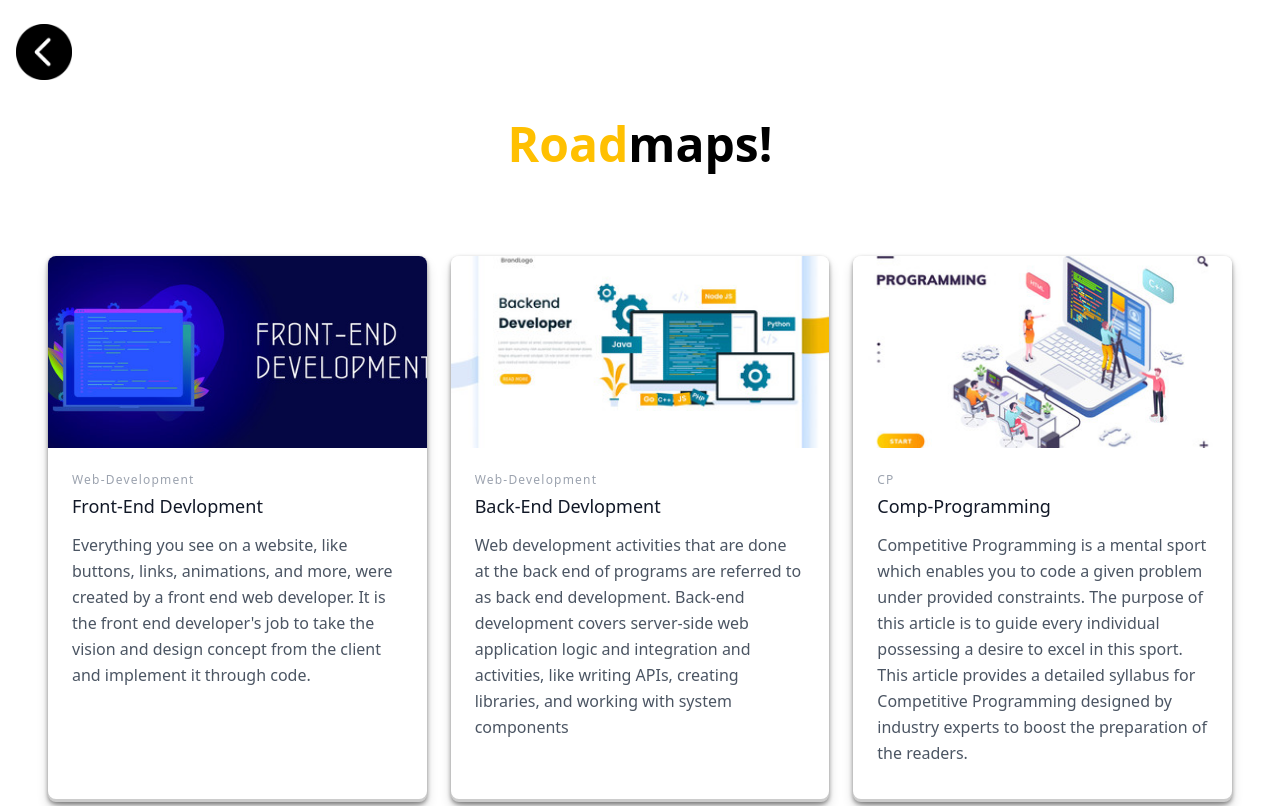
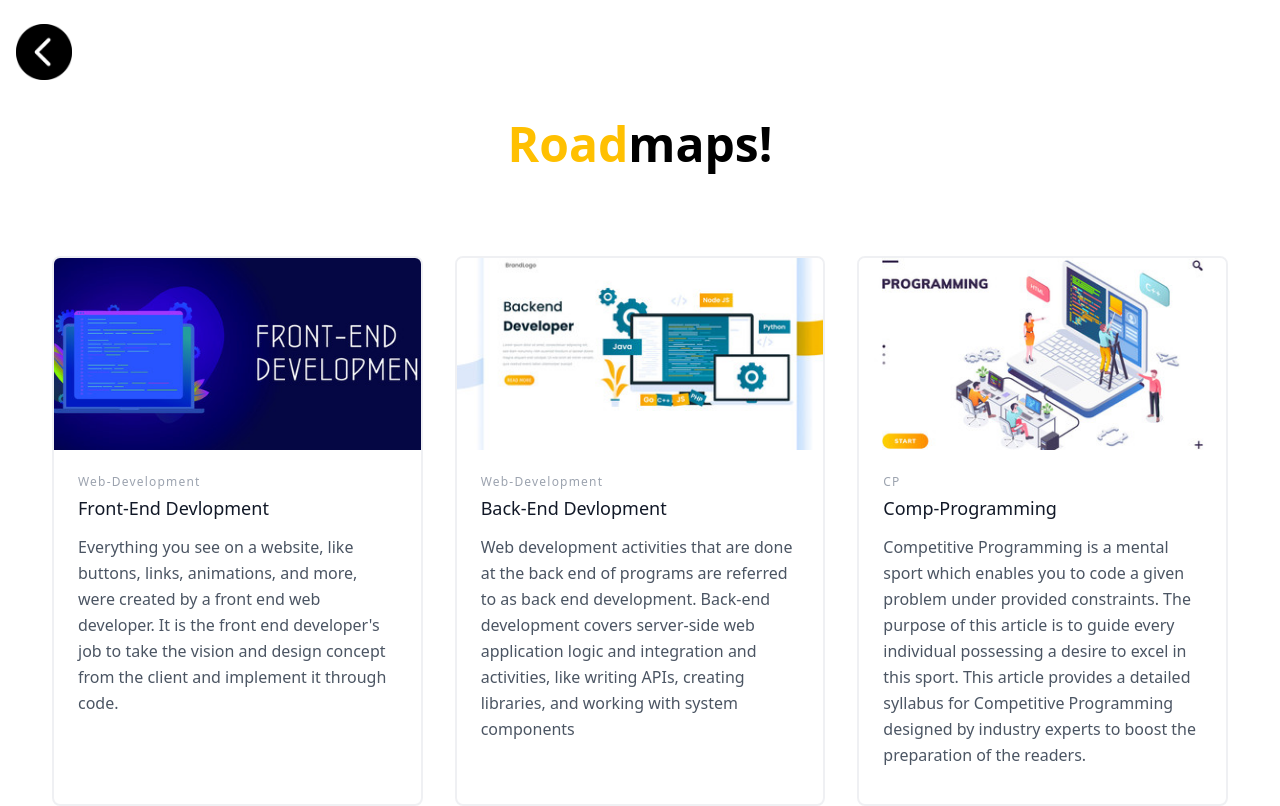
Before and after one commit to aryantiwari8736/BrainBits, a React (Create React App) app: page /roadmap in a window 1280 px wide. Shown: the top 806 px of the page. Built offline with nearby package versions, Linux system fonts and the light colour scheme.

Commit message:
team page updates

```diff
--- a/src/components/Roadmap/RoadmapCard.js
+++ b/src/components/Roadmap/RoadmapCard.js
@@ -3,10 +3,10 @@ import React from 'react'
 function RoadmapCard(props) {
   return (
 
-        <div className="px-3 my-4  md:w-1/3 ">
+        <div className="p-4 md:w-1/3 ">
           <a target="_blanck" href={props.link}>
-        <div className="h-full backgroundcard  border-gray-200 border-opacity-60 rounded-lg overflow-hidden">
-          <img className="lg:h-48 md:h-36 w-full object-cover object-center" src={props.rcardimg} alt="blog"/>
+        <div className="h-full border-2 border-gray-200 border-opacity-60 rounded-lg overflow-hidden">
+          <img  className="lg:h-48 md:h-36 w-full object-cover object-center" src={props.rcardimg} alt="blog"/>
           <div className="p-6">
             <h2 className="tracking-widest text-xs title-font font-medium text-gray-400 mb-1">{props.category}</h2>
             <h1 className="title-font text-lg font-medium text-gray-900 mb-3">{props.heading}</h1>
--- a/src/components/Team/Team.js
+++ b/src/components/Team/Team.js
@@ -44,19 +44,15 @@ const Team = () => {
     <div className="flex flex-wrap -m-2 ">
 
    <TeamCard name="Saket Tiwari"  linkLinkedin="https://www.linkedin.com/in/saket-tiwari-603300213" position="Co-Founder" image={saket}/>
-   <TeamCard name="Aryan Tiwari"  linkLinkedin="https://www.linkedin.com/in/aryan-tiwari-b397b8229" position="Co-Founder" image={aryan}/>
+   <TeamCard name="Aryan Tiwari"  linkLinkedin="https://www.linkedin.com/in/aryan-tiwari-b397b8229" position="Co-Founder" instalink="https://www.instagram.com/_shanu_14_/" image={aryan}/>
    <TeamCard name="Vaibhav Bisht" linkLinkedin="https://www.linkedin.com/in/vaibhav-bisht-54519522a" position="General-Secretary" image={vaibhav}/>
-
+   <TeamCard name="Ashish Bhatt" linkLinkedin="https://www.linkedin.com/in/ashish-bhatt-9b1937225" position="Coordinator" image={ashish}/>
+   <TeamCard name="Prabhat Sahrawat" linkLinkedin="https://www.linkedin.com/in/prabhatsahrawat" position="Coordinator" image={prabhat}/>
+   <TeamCard name="Dev Varshney" linkLinkedin="https://www.linkedin.com/in/varshneydev27" position="Coordinator" image={dev}/>
    <TeamCard name="Sahib Singh" linkLinkedin="https://www.linkedin.com/in/sahib-singh-b715b2207" position="CP Lead" image={sahib}/>
    <TeamCard name="Gaurav Payal" linkLinkedin="https://www.linkedin.com/in/2oo3-gaurav" position="Graphics Lead" image={gaurav}/>
-   <TeamCard name="Ashish Bhatt" linkLinkedin="https://www.linkedin.com/in/ashish-bhatt-9b1937225" position="Coordinator" image={ashish}/>
-   <TeamCard name="Prabhat Sahrawat" linkLinkedin="https://www.linkedin.com/in/prabhatsahrawat" position="Coordinator" image={prabhat}/>
-
-   <TeamCard name="Dev Varshney" linkLinkedin="https://www.linkedin.com/in/varshneydev27" position="Coordinator" image={dev}/>
-
-
+   <TeamCard name="Lakshya Garg" linkLinkedin="https://www.linkedin.com/in/lakshya-garg-1358a6239" position="Social Media Manager" image={lakshya}/>
    <TeamCard name="Om Daryani" linkLinkedin="https://www.linkedin.com/in/om-daryani-473151239" position="Frontend -Developer" image={om}/>
-   <TeamCard name="Lakshya Garg" linkLinkedin="https://www.linkedin.com/in/lakshya-garg-1358a6239" position="Social Media Manager" image={lakshya}/>
    <TeamCard name="Ashiwn Yadav" linkLinkedin="https://www.linkedin.com/in/ashwin-yadav-7930b0207" position="Frontend Developer || PR" image={ashwin}/>
    <TeamCard name="Prakhal Gupta" linkLinkedin="https://www.linkedin.com/in/prakhal-gupta" position="Backend Developer" image={prakhal}/>
    <TeamCard name="Dhruv Rastogi" linkLinkedin="https://www.linkedin.com/in/dhruv-rastogi-62ab70229" position="Flutter Developer" image={dhruv}/>
--- a/src/components/Team/TeamCard.js
+++ b/src/components/Team/TeamCard.js
@@ -9,7 +9,7 @@ function TeamCard(props) {
   <img alt="team" className="w-16 h-16 bg-gray-100 object-cover object-center flex-shrink-0 rounded-full mr-4" src={props.image}/>
   <div className="flex-grow">
   <h2 className="text-gray-900 title-font font-medium">{props.name}</h2>
-    <p className="text-gray-500">{props.position}</p> <a href={props.linkLinkedin} target="_blanck"><i class="fa-brands fa-linkedin fa-2x tele"></i></a><i class="fa-brands fa-instagram fa-2x insta">  </i>
+    <p className="text-gray-500">{props.position}</p> <a href={props.linkLinkedin} target="_blanck"><i class="fa-brands fa-linkedin fa-2x tele"></i></a> <a href={props.instalink} target="_blanck"><i class="fa-brands fa-instagram fa-2x insta">  </i></a>
   </div>
 </div>
 </div>
```
